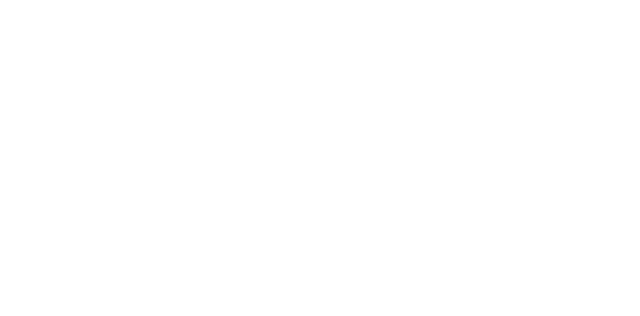
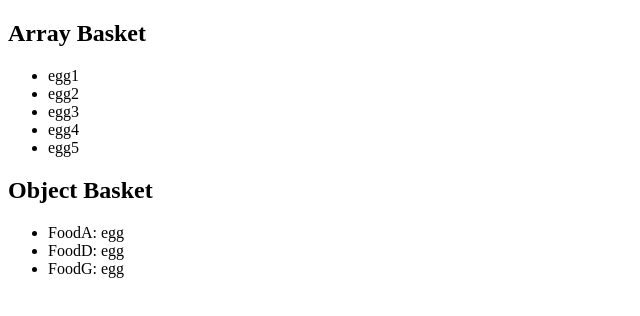
Before and after one commit to forrest-wilson/yb-each-checkpoint, a website: page index.html in a window 1280 px wide. Shown: the whole page, without its empty margins (0-640 px from the left). Drawn offline with nearby package versions, Linux system fonts and the light colour scheme.

Commit message:
Completed Checkpoint

```diff
--- a/index.html
+++ b/index.html
@@ -11,7 +11,100 @@
     <script src="./node_modules/jquery/dist/jquery.min.js"></script>
     <script>
         $(document).ready(function() {
+            //First the array
+            var arr = [22,10,15,121,15,44,48,47,55,91,12,10];
 
+            $.each(arr, function( index, value ) {
+                console.log( index + ": " + value );
+            });
+
+
+            //We can also use $.each to loop over an object
+            var objA = {
+                "flammable": "inflammable",
+                "duh": "no duh",
+                "really": "yes",
+                "still reading?": "thats a bummer man!"
+            };
+
+            $.each( objA, function( key, value ) {
+                console.log( key + ": " + value );
+            });
+
+            // *Checkpoint:
+            // 1. Use $.each (and possibly some extra internal code) to print all of the eggs to the console.
+            // 2. After step 1. Place the eggs into 2 seperate lists within the DOM. One titled Array Basket & one titled Object Basket.
+
+            var foodBagArr = ['steak', 'noodles', 'egg1', 'chicken', 'pasta', 'mushrooms', 'salad', 'egg2', 'egg3', 'egg4', 'butter', 'beer', 'milk', 'egg5']
+            var foodBagObj = {
+                "FoodA": "egg",
+                "FoodB": "carrots",
+                "FoodC": "beans",
+                "FoodD": "egg",
+                "FoodE": "apples",
+                "FoodF": "steak",
+                "FoodG": "egg"
+            }
+
+            // My Code
+
+            var eggArr = [];
+            var eggObj = {};
+
+            // Populate the eggArr
+            $.each(foodBagArr, function(index, value) {
+                if (value.includes("egg")) {
+                    eggArr.push(value);
+                }
+            });
+
+            // Populate the eggObj
+            $.each(foodBagObj, function(key, value) {
+                if (value.includes("egg")) {
+                    eggObj[key] = value;
+                }
+            });
+
+            console.log(eggArr);
+            console.log(eggObj);
+
+            // Append to doc
+
+            // Array
+
+            var body = document.getElementsByTagName("body")[0];
+
+            var arrTitle = document.createElement("h2");
+            arrTitle.textContent = "Array Basket";
+            body.appendChild(arrTitle);
+
+            var arrUl = document.createElement("ul");
+
+            for (i = 0; i < eggArr.length; i++) {
+                var li = document.createElement("li");
+                li.textContent = eggArr[i];
+
+                arrUl.appendChild(li);
+            }
+
+            body.appendChild(arrUl);
+
+            // Object
+
+            var objTitle = document.createElement("h2");
+            objTitle.textContent = "Object Basket";
+            body.appendChild(objTitle);
+
+            var objUl = document.createElement("ul");
+
+            for (i = 0, keys = Object.keys(eggObj); i < keys.length; i++) {
+                var li = document.createElement("li");
+                li.textContent = keys[i] + ": " + eggObj[keys[i]];
+
+                objUl.appendChild(li);
+            }
+
+            body.appendChild(objUl);
         });
     </script>
 </body>
```
